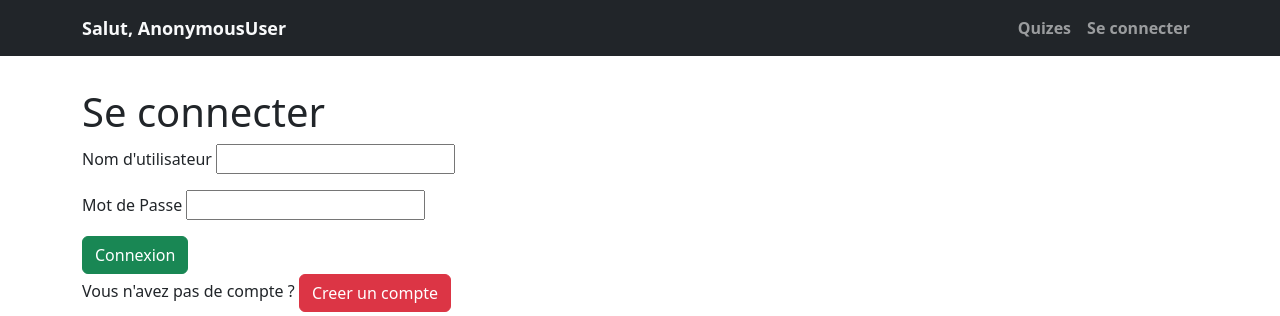
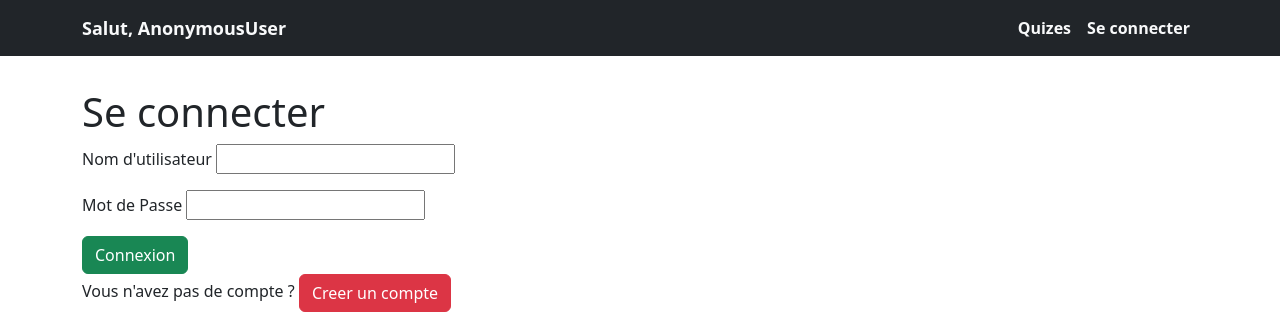
Before and after one commit to pabidiedhiou/monquiz, a Django app: page /comptes/connexion/ in a window 1280 px wide. Shown: the top 316 px of the page. Run offline with Django 4.2, Linux system fonts and the light colour scheme; some libraries are stand-ins or nearby versions.

Commit message:
my first commit

```diff
--- a/monquiz/templates/monquiz/navbar.html
+++ b/monquiz/templates/monquiz/navbar.html
@@ -19,18 +19,18 @@
   </button>
   <div class="collapse navbar-collapse justify-content-end" id="navbarNav">
   <ul class="navbar-nav">
-    <li class="nav-item active"><a class="nav-link" href="{% url 'monquiz:quizlistview' %}">Quizes</a> </li>
+    <li class="nav-item active"><a class="nav-link text-light" href="{% url 'monquiz:quizlistview' %}">Quizes</a> </li>
     {% if request.user.is_staff %}
-    <li class="nav-item active"><a class="nav-link" href="admin">Ajouter Des Quizes</a></li>
+    <li class="nav-item active"><a class="nav-link text-light" href="admin">Ajouter Des Quizes</a></li>
     {% endif %}
     </li>
     {% if user.is_authenticated %}
     <li>
-      <a class="nav-link" href="{% url 'deconnexion' %}">Se deconnecter</a>
+      <a class="nav-link text-light" href="{% url 'deconnexion' %}">Se deconnecter</a>
     </li>
     {% else %}
     <li>
-      <a class="nav-link" href="{% url 'connexion' %}">Se connecter</a>
+      <a class="nav-link text-light" href="{% url 'connexion' %}">Se connecter</a>
     </li>
     {%endif%}
 
```
Also changed, not shown: db.sqlite3.
